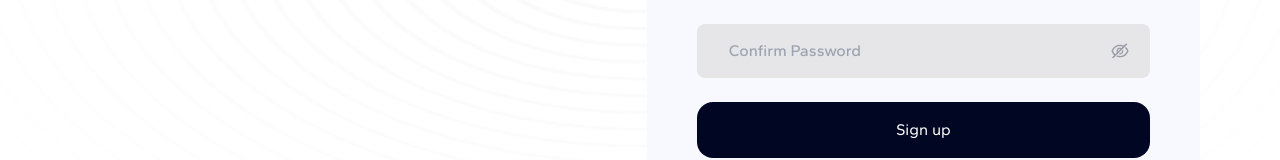
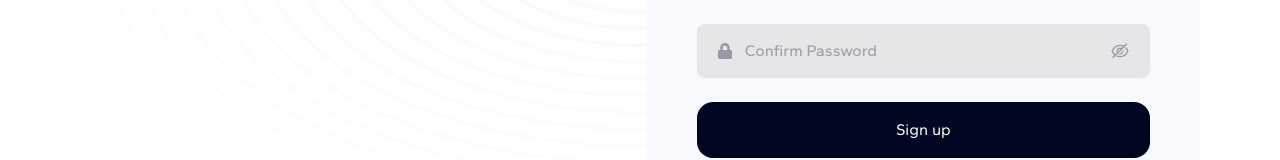
Before and after one commit to Abideen-program/tailwind, a React (Create React App) app: page /signup in a window 1280 px wide. Shown: the part 486-646 px from the top of the page. Built offline with nearby package versions, Linux system fonts and the light colour scheme.

Commit message:
modify the confirm password input

```diff
--- a/src/views/SignUp/signup.jsx
+++ b/src/views/SignUp/signup.jsx
@@ -139,6 +139,7 @@ const SignUp = () => {
               name="confirmPassword"
               type="password"
               placeholder="Confirm Password"
+              leftIcon={<FaLock className="text-[#9799A5]"/>}
               onblur={formik.handleBlur}
               onchange={formik.handleChange}
               value={formik.values.confirmPassword}
```
